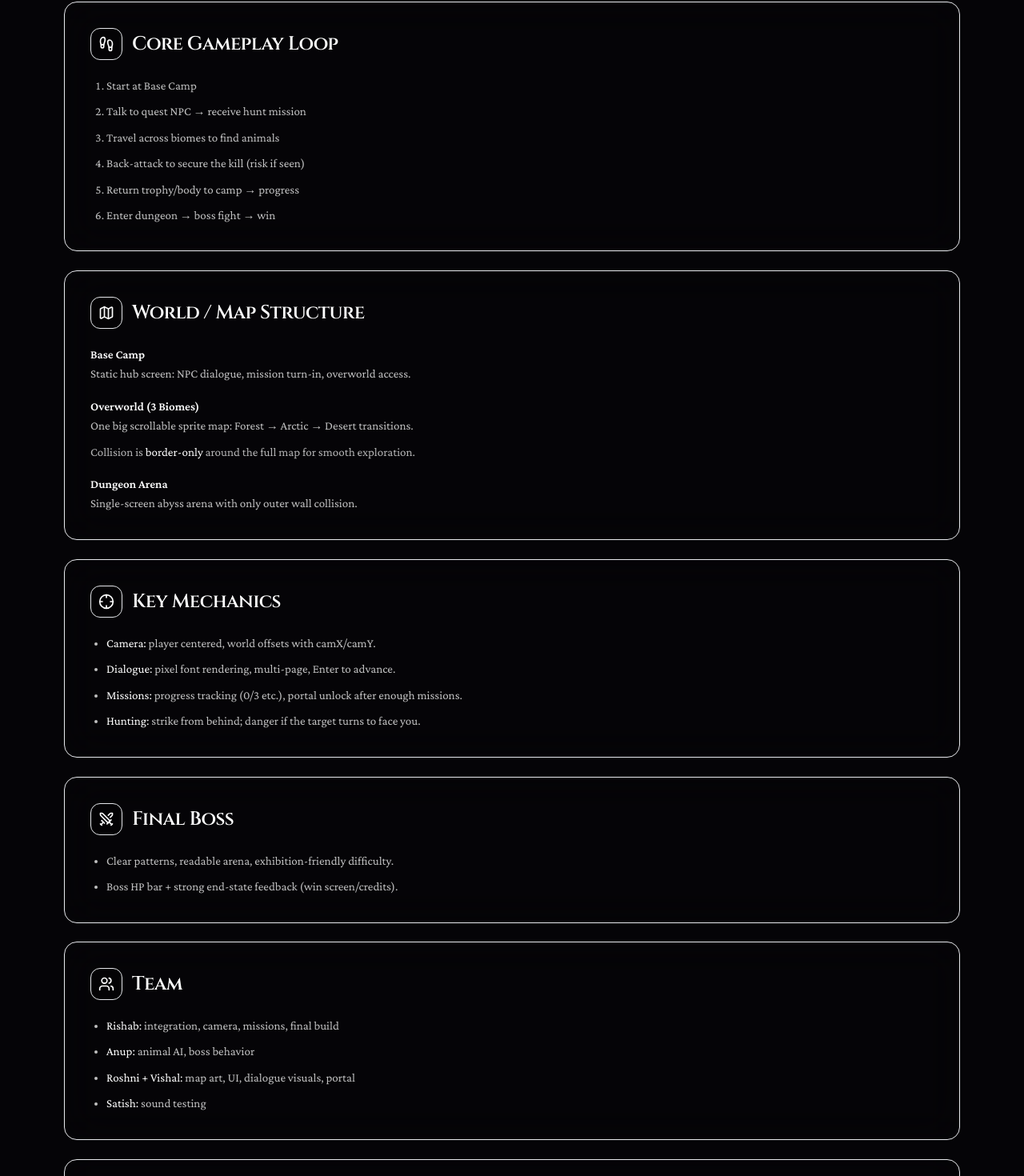
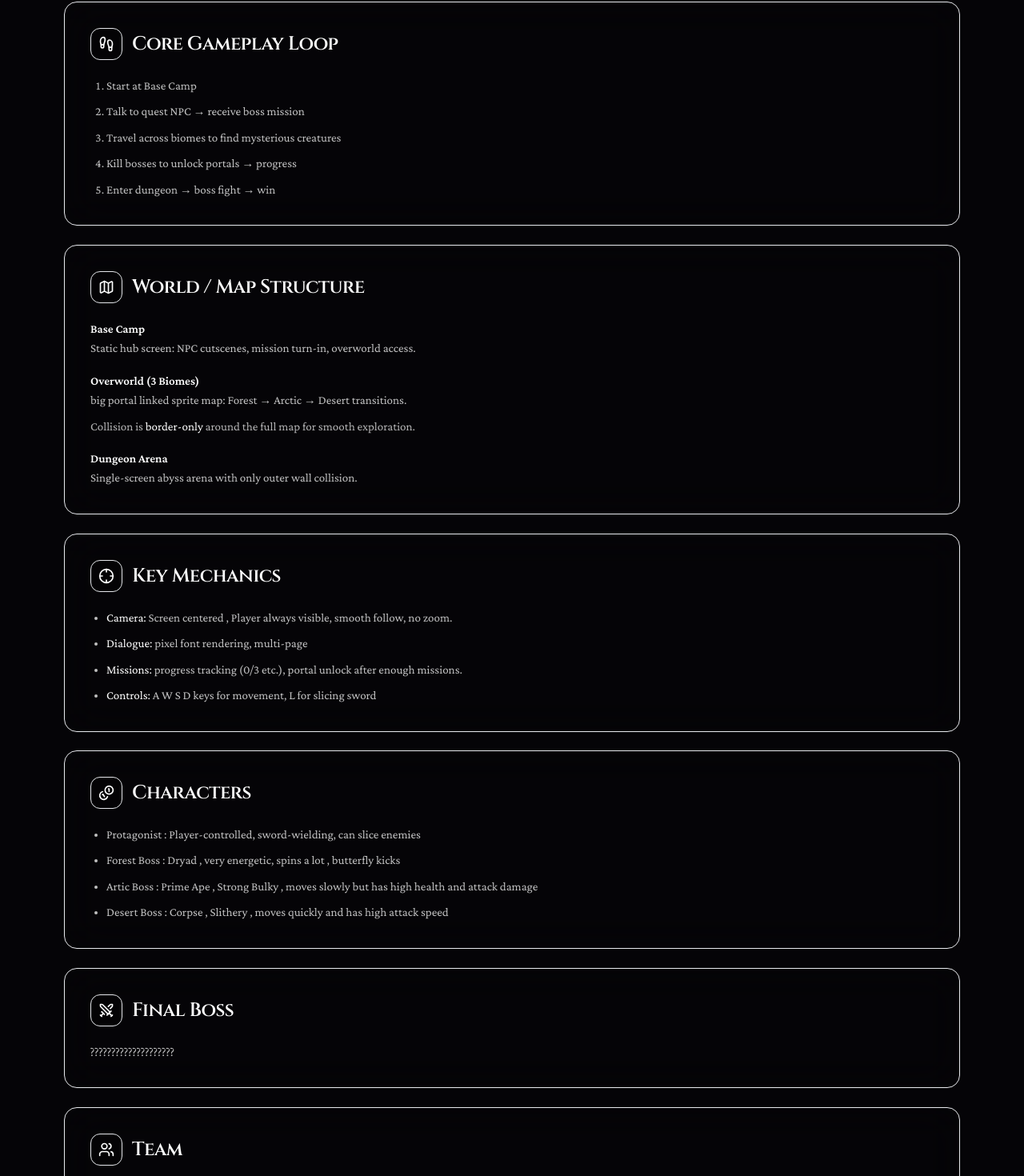
Before and after one commit to MrRishabThapa/AetherFall, a Next.js app: page / in a window 1280 px wide. Shown: the part 1037-2507 px from the top of the page at 80% size. Built offline with nearby package versions, Linux system fonts and the light colour scheme.

Commit message:
updated docs

```diff
--- a/app/page.tsx
+++ b/app/page.tsx
@@ -9,6 +9,7 @@ import {
   Map,
   Swords,
   Users,
+  Coins,
   ArrowDown,
 } from "lucide-react";
 
@@ -127,7 +128,7 @@ export default function Page() {
           >
             <ul className="list-disc pl-5 space-y-2">
               <li>
-                <span className="text-white">Goal:</span> complete hunts →
+                <span className="text-white">Goal:</span> Battle Mini bosses →
                 unlock portal → defeat abyss boss.
               </li>
               <li>
@@ -135,7 +136,7 @@ export default function Page() {
                 readable, fast to learn, satisfying loop.
               </li>
               <li>
-                <span className="text-white">Visual style:</span> large detailed
+                <span className="text-white">Visual style:</span> fitting size detailed
                 maps (sprite-based, not backdrops).
               </li>
             </ul>
@@ -148,10 +149,9 @@ export default function Page() {
           >
             <ol className="list-decimal pl-5 space-y-2">
               <li>Start at Base Camp</li>
-              <li>Talk to quest NPC → receive hunt mission</li>
-              <li>Travel across biomes to find animals</li>
-              <li>Back-attack to secure the kill (risk if seen)</li>
-              <li>Return trophy/body to camp → progress</li>
+              <li>Talk to quest NPC → receive boss mission</li>
+              <li>Travel across biomes to find mysterious creatures</li>
+              <li>Kill bosses to unlock portals → progress</li>
               <li>Enter dungeon → boss fight → win</li>
             </ol>
           </Section>
@@ -165,7 +165,7 @@ export default function Page() {
               <div>
                 <div className="text-white font-semibold">Base Camp</div>
                 <div>
-                  Static hub screen: NPC dialogue, mission turn-in, overworld
+                  Static hub screen: NPC cutscenes, mission turn-in, overworld
                   access.
                 </div>
               </div>
@@ -174,7 +174,7 @@ export default function Page() {
                   Overworld (3 Biomes)
                 </div>
                 <div>
-                  One big scrollable sprite map: Forest → Arctic → Desert
+                   big portal linked sprite map: Forest → Arctic → Desert
                   transitions.
                 </div>
                 <div className="mt-2 text-white/70">
@@ -198,20 +198,39 @@ export default function Page() {
           >
             <ul className="list-disc pl-5 space-y-2">
               <li>
-                <span className="text-white">Camera:</span> player centered,
-                world offsets with camX/camY.
+                <span className="text-white">Camera:</span> Screen centered , Player always visible, smooth follow, no zoom.
               </li>
               <li>
                 <span className="text-white">Dialogue:</span> pixel font
-                rendering, multi-page, Enter to advance.
+                rendering, multi-page
               </li>
               <li>
                 <span className="text-white">Missions:</span> progress tracking
                 (0/3 etc.), portal unlock after enough missions.
               </li>
               <li>
-                <span className="text-white">Hunting:</span> strike from behind;
-                danger if the target turns to face you.
+                <span className="text-white">Controls:</span> A W S D keys for movement, L for slicing sword
+              </li>
+            </ul>
+          </Section>
+          <Section
+            id="characters"
+            title="Characters"
+            icon={<Coins className="h-5 w-5 text-gild/90" />}
+          >
+            <ul className="list-disc pl-5 space-y-2">
+              <li>
+                Protagonist : Player-controlled, sword-wielding, can slice enemies
+              </li>
+              <li>
+                Forest Boss : Dryad , very energetic, spins a lot , butterfly kicks
+              </li>
+              <li>
+                Artic Boss : Prime Ape , Strong Bulky , moves slowly but has high health and attack damage
+              </li>
+
+              <li>
+                Desert Boss : Corpse , Slithery , moves quickly and has high attack speed
               </li>
             </ul>
           </Section>
@@ -221,14 +240,9 @@ export default function Page() {
             title="Final Boss"
             icon={<Swords className="h-5 w-5 text-gild/90" />}
           >
-            <ul className="list-disc pl-5 space-y-2">
-              <li>
-                Clear patterns, readable arena, exhibition-friendly difficulty.
-              </li>
-              <li>
-                Boss HP bar + strong end-state feedback (win screen/credits).
-              </li>
-            </ul>
+            <div className="text-white/75">
+              ????????????????????
+            </div>
           </Section>
 
           <Section
```
